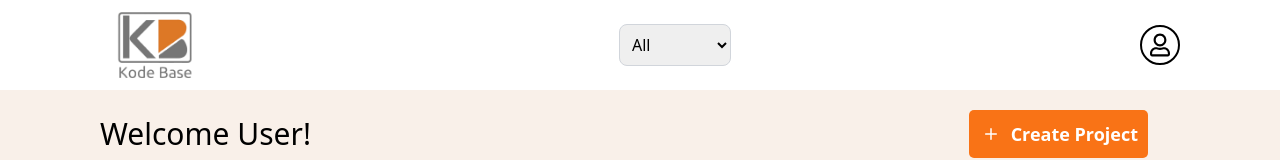
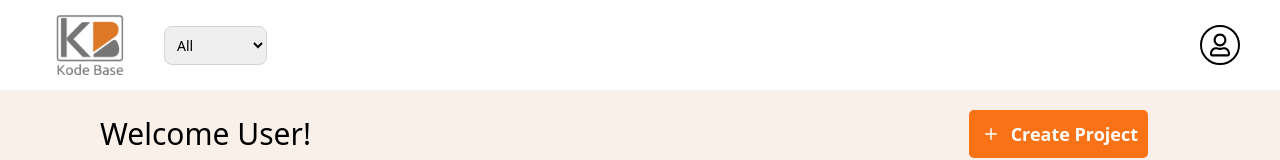
Before and after one commit to Aashi1909/MultiCode-IDE, a React (Vite) app in the folder frontend/: page / in a window 1280 px wide. Shown: the top 160 px of the page. Built offline with nearby package versions, Linux system fonts and the light colour scheme; no server answers; sample sign-in values are in the browser's storage.

Commit message:
navbar fixes

```diff
--- a/frontend/src/components/Navbar.jsx
+++ b/frontend/src/components/Navbar.jsx
@@ -27,12 +27,12 @@ const Navbar = ({ filteredLanguage, onLanguageChange }) => {
   return (
     <>
       <div
-        className={`nav px-[100px] flex items-center justify-between h-[90px] bg-white text-black transition-colors duration-300`}
+        className={`nav px-10 flex items-center justify-between h-[90px] bg-white text-black transition-colors duration-300`}
       >
-        <img className="w-[110px] object-cover" src={logo} alt="" />
-
+        <div className="flex items-center gap-6">
+        <img className="w-[100px] object-cover" src={logo} alt="Logo" />
         <select
-          className="border border-gray-300 rounded-lg p-2"
+          className="border border-gray-300 rounded-lg p-2 text-sm"
           value={filteredLanguage}
           onChange={onLanguageChange}
         >
@@ -43,10 +43,10 @@ const Navbar = ({ filteredLanguage, onLanguageChange }) => {
           <option value="java">Java</option>
           <option value="bash">Bash</option>
         </select>
-
-        <div className="links flex items-center gap-[15px] relative">
+      </div>
+        <div className="flex items-center relative">
           <div
-            className={`relative flex items-center justify-center w-10 h-10 rounded-full border-2  cursor-pointer hover:bg-red-100 p-2 border-black text-black`}
+            className={` flex items-center justify-center w-10 h-10 rounded-full border-2 cursor-pointer hover:bg-red-100 p-2 border-black text-black`}
             onClick={() => setShowDropdown((prev) => !prev)}
           >
             <FaRegUser className={`text-3xl text-black  transition-all`} />
```
